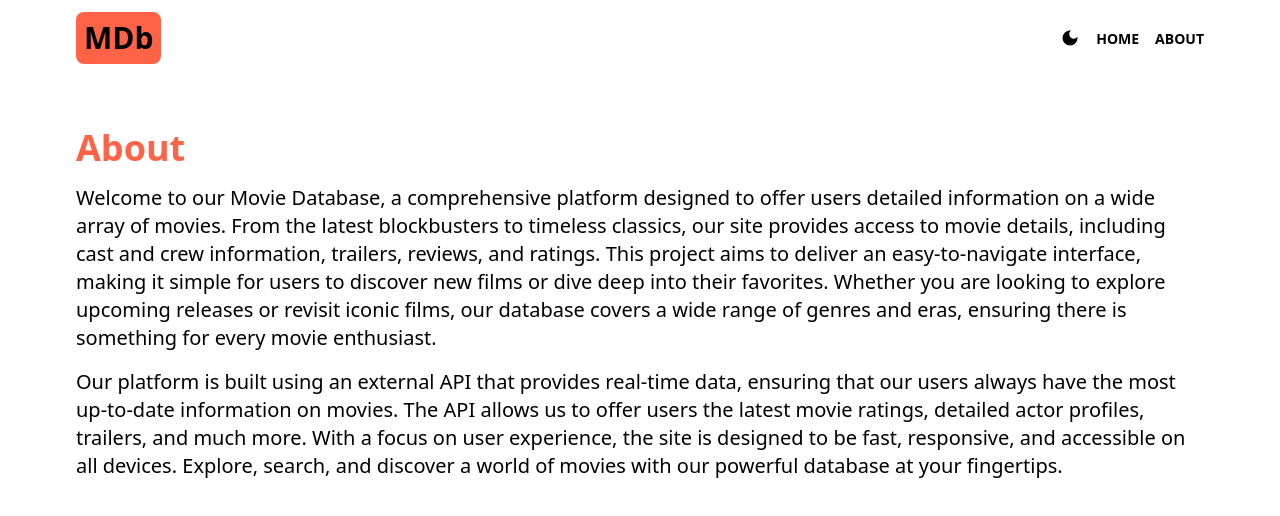
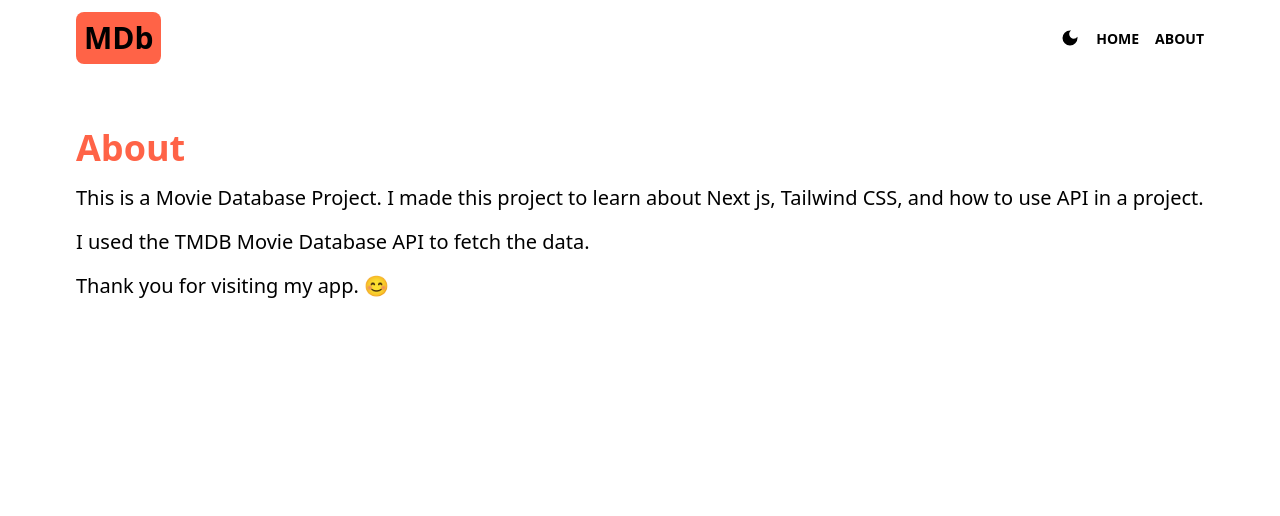
Before and after one commit to ShohorabHShawon/Movie-Ocean-Next.JS, a Next.js app: page /about in a window 1280 px wide. Shown: the top 516 px of the page. Built offline with nearby package versions, Linux system fonts and the light colour scheme.

Commit message:
error page fix

```diff
--- a/src/app/about/page.jsx
+++ b/src/app/about/page.jsx
@@ -6,26 +6,14 @@ export default function About() {
       <h1 className="text-4xl font-bold text-[#ff6347]">About</h1>
       <p className="text-xl my-5">
         {' '}
-        Welcome to our Movie Database, a comprehensive platform designed to
-        offer users detailed information on a wide array of movies. From the
-        latest blockbusters to timeless classics, our site provides access to
-        movie details, including cast and crew information, trailers, reviews,
-        and ratings. This project aims to deliver an easy-to-navigate interface,
-        making it simple for users to discover new films or dive deep into their
-        favorites. Whether you are looking to explore upcoming releases or
-        revisit iconic films, our database covers a wide range of genres and
-        eras, ensuring there is something for every movie enthusiast.{' '}
-      </p>{' '}
+        This is a Movie Database Project. I made this project to learn about
+        Next js, Tailwind CSS, and how to use API in a project.{' '}
+      </p>
       <p className="text-xl my-5">
         {' '}
-        Our platform is built using an external API that provides real-time
-        data, ensuring that our users always have the most up-to-date
-        information on movies. The API allows us to offer users the latest movie
-        ratings, detailed actor profiles, trailers, and much more. With a focus
-        on user experience, the site is designed to be fast, responsive, and
-        accessible on all devices. Explore, search, and discover a world of
-        movies with our powerful database at your fingertips.{' '}
-      </p>
+        I used the TMDB Movie Database API to fetch the data.{' '}
+      </p>{' '}
+      <p className="text-xl my-5"> Thank you for visiting my app. 😊 </p>{' '}
     </div>
   );
 }
--- a/src/app/error.jsx
+++ b/src/app/error.jsx
@@ -2,12 +2,12 @@
 import React from 'react';
 import { useEffect } from 'react';
 
-export default function error({ error, reset }) {
+export default function Error({ error, reset }) {
   useEffect(() => {
     setTimeout(() => {
       reset();
     }, 5000);
-  }, [error]);
+  }, [error, reset]);
   return (
     <div className="text-center mt-10 font-bold">
       <h1>Something went wrong. Please try again!</h1>
--- a/src/components/SearchBox.jsx
+++ b/src/components/SearchBox.jsx
@@ -14,8 +14,8 @@ export default function SearchBox() {
   return (
     <form
       onSubmit={handleSubmit}
-      className="flex px-4 m-2 py-3 rounded-md border-2 border-[#ff6347] overflow-hidden max-w-md mx-auto
-      font-[sans-serif]"
+      className="flex px-4 mt-8 py-3 border-2 overflow-hidden max-w-md mx-auto
+      font-[sans-serif] rounded-full shadow-md"
       action=""
     >
       <input
```
